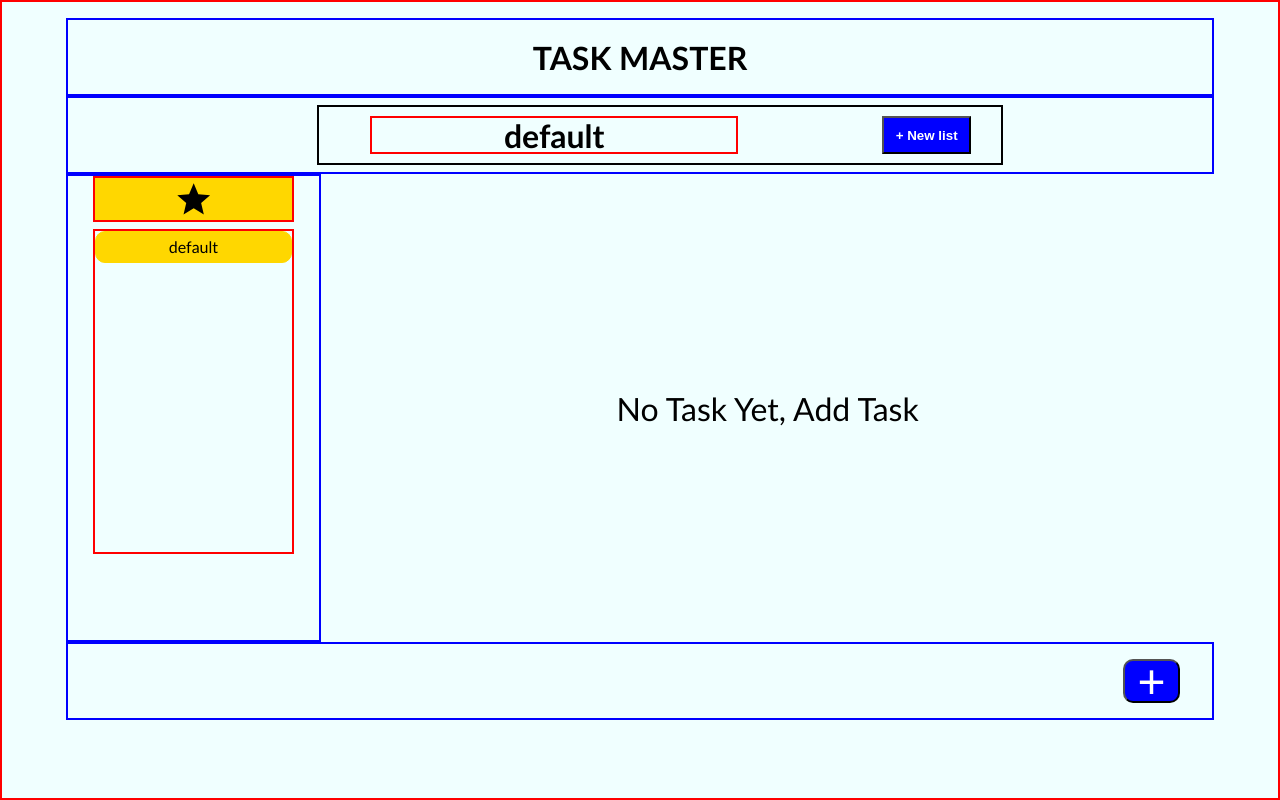
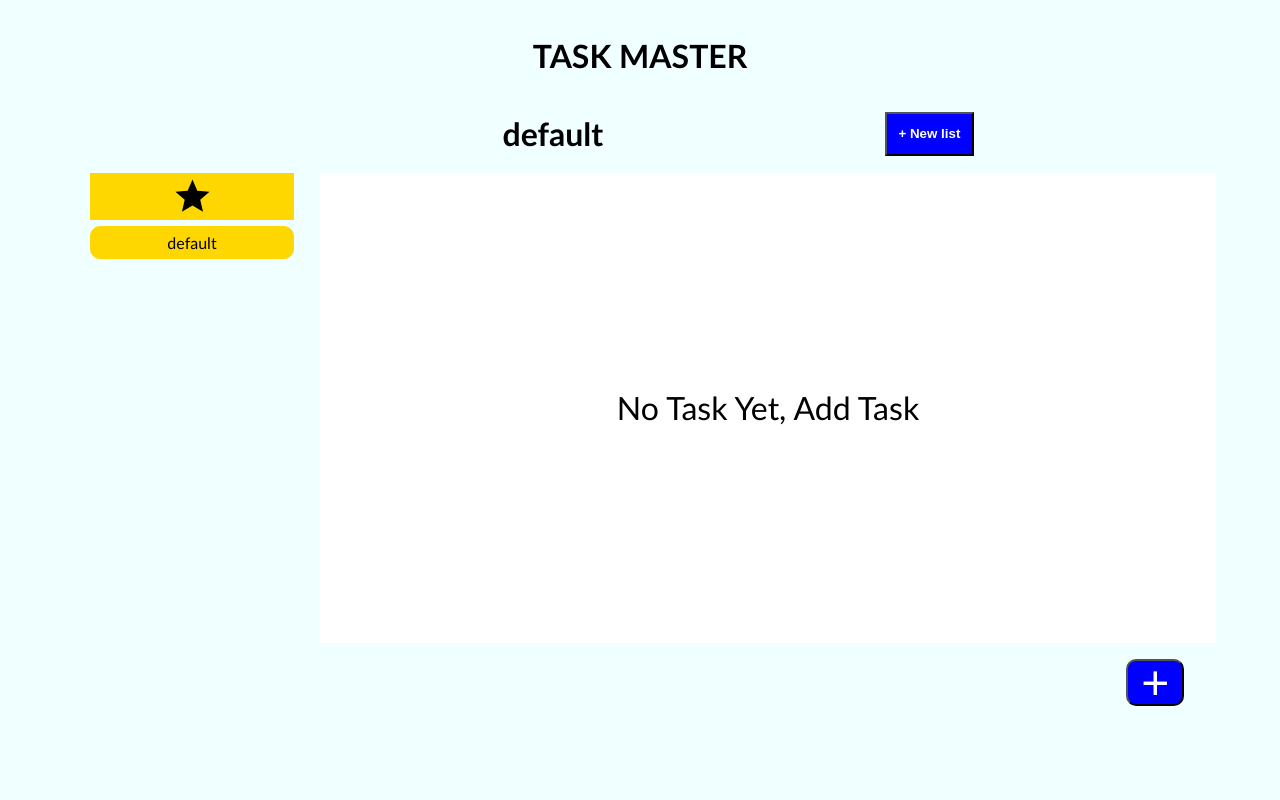
Before and after one commit to davynyakinyua/to-do-list, a website built with webpack: page src/index.html in a window 1280 px wide. Built offline with nearby package versions, Linux system fonts and the light colour scheme.

Commit message:
fix some bugs

```diff
--- a/src/dom.js
+++ b/src/dom.js
@@ -84,6 +84,11 @@
             container.appendChild(btnContainer);
 
             display.appendChild(container);
+
+            // add event listener to delete button
+            btn.addEventListener("click", function (event){
+                console.log(event.target.textContent);
+            });
 
         });
     }
--- a/src/style.css
+++ b/src/style.css
@@ -15,7 +15,6 @@ body {
 
 /* style for the main container  */
 .main-container {
-    border:2px solid red;
     height:100vh;
     display:grid;
     grid-template-columns:20% 70%;
@@ -25,10 +24,7 @@ body {
 
 }
 
-/* styles for all the main container items */
-.structure {
-    border:2px solid blue;
-}
+
 
 /* styles for the div item one */
 .one {
@@ -48,7 +44,6 @@ body {
 
 /* styles for the div heading id */
 .head-container {
-    border:2px solid black;
     height:80%;
     width:60%;
     margin-left:2.5rem;
@@ -59,7 +54,6 @@ body {
 }
 
 #list-name {
-    border:2px solid red;
     width:90%;
     height:70%;
     display:flex;
@@ -97,7 +91,6 @@ body {
 
 .favorite {
     width:300px;
-    border:2px solid red;
     width:80%;
     display:flex;
     justify-content: center;
@@ -106,7 +99,7 @@ body {
 }
 
 #left-panel {
-    border:2px solid red;
+
     width:80%;
     display:flex;
     justify-content: start;
@@ -217,12 +210,13 @@ body {
     justify-content: center;
     align-items: center;
     font-size:2rem;
+    background-color:white;
 }
 
 
 /* styles for the dynamic tasks */
 .task-background {
-    background-color:azure;
+    background-color:#344bb3;
     display:flex;
     flex-wrap:wrap;
     width:100%;
```
